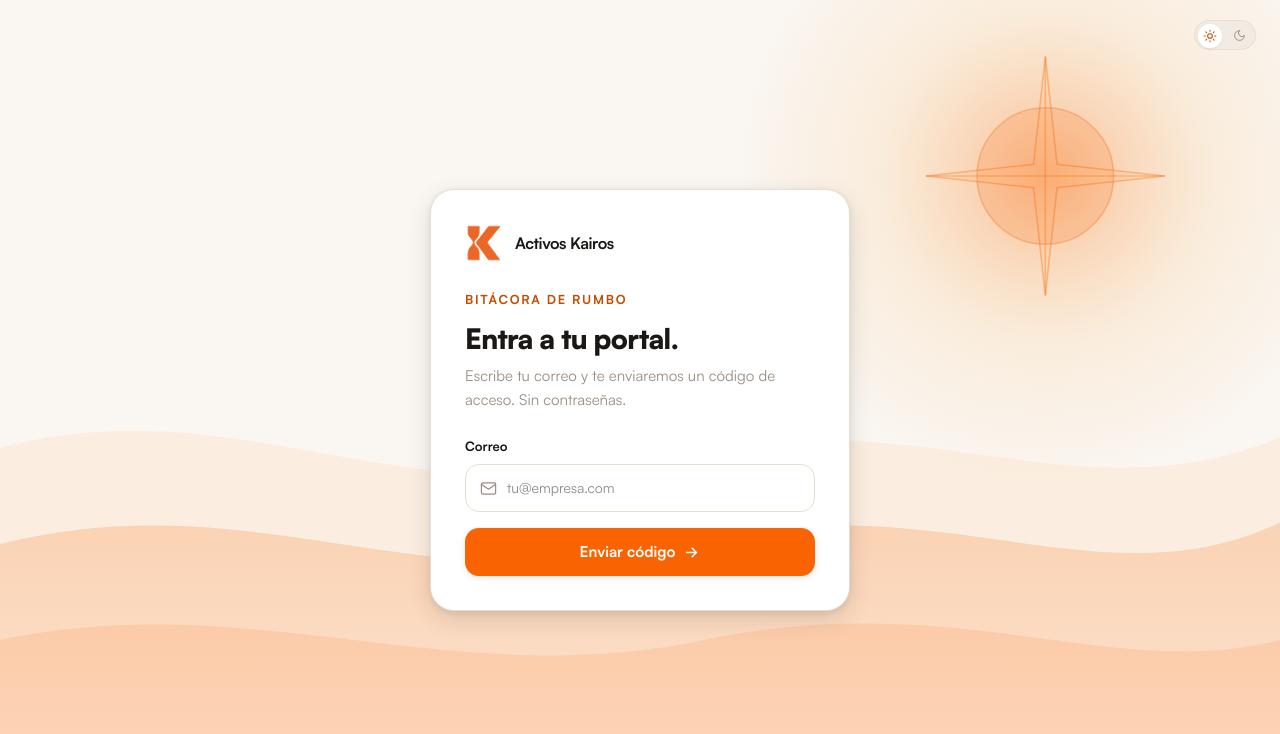
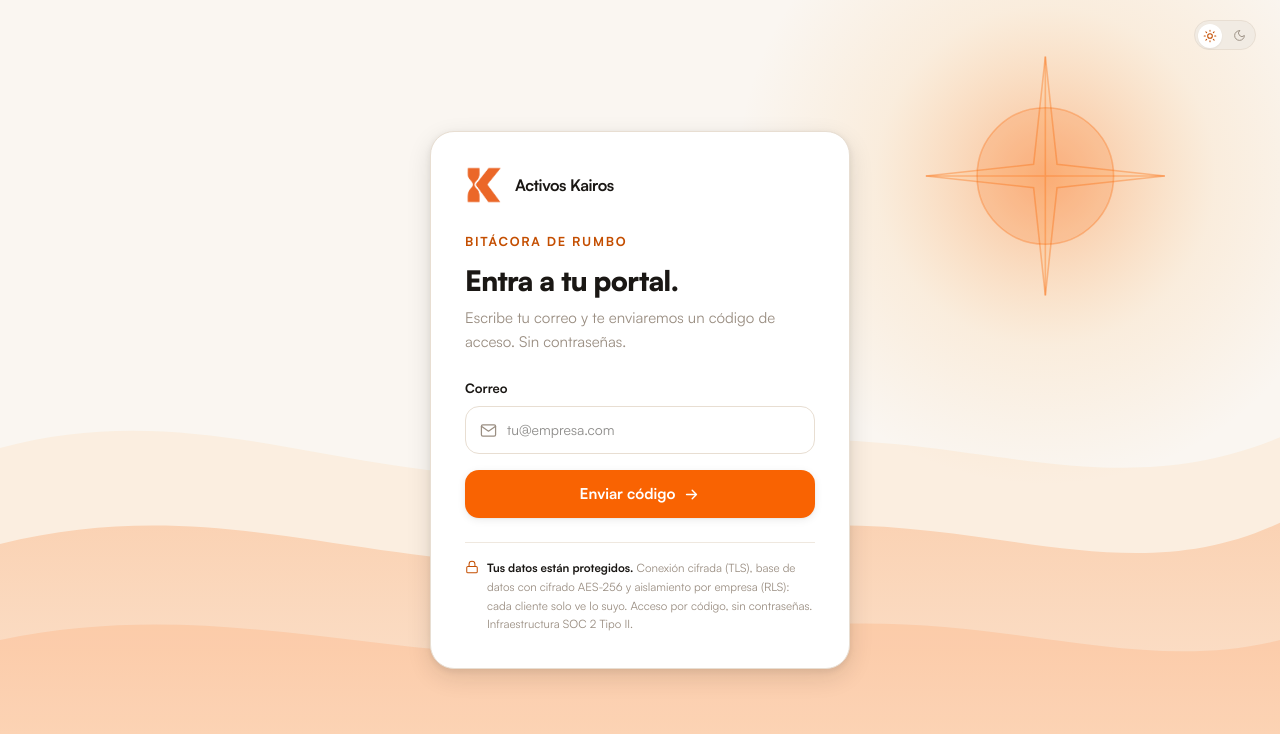
Before and after one commit to javier-activoskairos/portal-activos-kairos, a Next.js app: page /login in a window 1280 px wide. Shown: the top 734 px of the page. Built offline with nearby package versions, Linux system fonts and the light colour scheme; no server answers.

Commit message:
Login: franja de seguridad (TLS, AES-256, RLS, OTP, SOC 2)

```diff
--- a/src/app/login/login-form.tsx
+++ b/src/app/login/login-form.tsx
@@ -3,7 +3,7 @@
 import { useState } from "react";
 import { useRouter, useSearchParams } from "next/navigation";
 import { createClient } from "@/lib/supabase/client";
-import { IconArrow, IconMail } from "@/components/icons";
+import { IconArrow, IconMail, IconLock } from "@/components/icons";
 import { BrandMark } from "@/components/brand-mark";
 
 type Step = "email" | "code";
@@ -168,6 +168,24 @@ export function LoginForm() {
           </button>
         </form>
       )}
+
+      <div className="border-border/70 mt-6 border-t pt-4">
+        <div className="text-muted-foreground flex items-start gap-2 text-[11.5px] leading-relaxed">
+          <IconLock
+            width={14}
+            height={14}
+            className="text-brand-accent mt-px shrink-0"
+          />
+          <span>
+            <span className="text-foreground font-semibold">
+              Tus datos están protegidos.
+            </span>{" "}
+            Conexión cifrada (TLS), base de datos con cifrado AES-256 y
+            aislamiento por empresa (RLS): cada cliente solo ve lo suyo. Acceso
+            por código, sin contraseñas. Infraestructura SOC 2 Tipo II.
+          </span>
+        </div>
+      </div>
     </div>
   );
 }
```
